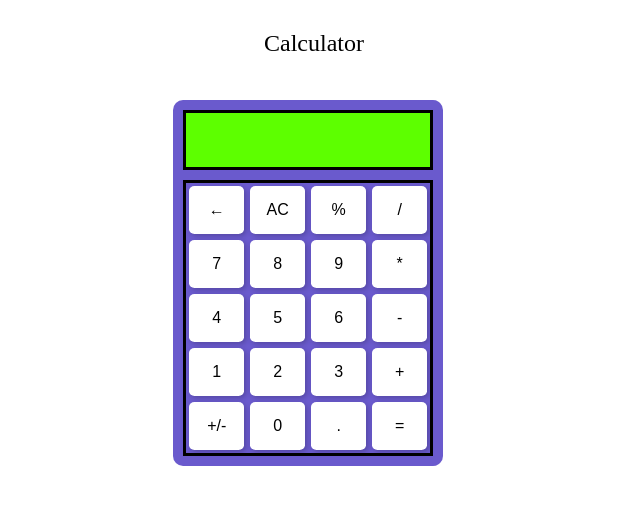
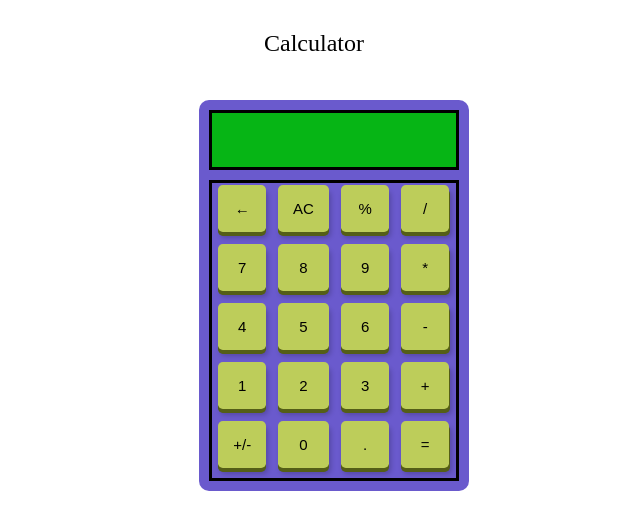
Before and after one commit to ShreyasKR8/Calculator, a plain HTML site: page index.html in a window 1280 px wide. Shown: the whole page, without its empty margins (326-966 px from the left). Drawn offline with Linux system fonts and the light colour scheme.

Commit message:
add 3D button effect

```diff
--- a/style.css
+++ b/style.css
@@ -20,7 +20,7 @@ header {
     display: flex;
     flex-direction: column;
     padding: 5px;
-    margin-left: 39%;
+    margin-left: 41%;
     background-color: slateblue;
 
 }
@@ -35,8 +35,7 @@ header {
     font-size: 28px;
     border: 3px solid black;
     text-align: right;
-    background-color:  #5dff00;
-
+    background-color:  #06B515;
 }
 
 .buttons-section {
@@ -47,19 +46,32 @@ header {
 }
 
 button {
-    margin: 3px;
-    padding: 15px;
+    margin: 6px;
+    padding: 0;
     border: none;
-    background-color: white;
+    background-color: #545e17;
     border-radius: 10%;
-    font-size: 16px;
+    font-size: 15px;
     cursor: pointer;
     box-shadow: 2px 2px 5px rgba(0, 0, 0, 0.2);
+}
+
+.front {
+    display: block;
+    transform: translateY(-4px);
+    padding: 15px;
+    border-radius: 10%;
+    background-color: #BDCD5A;
+    will-change: transform;
     transition: transform 100ms;
 }
 
-button:active {
-    box-shadow: none;
-    transform: translateY(3px);
+button:hover .front{
+    transform: translateY(-5px);
+}
+
+button:active .front{
+    /* box-shadow: none; */
+    transform: translateY(0.5px);
     background-color: #BDCD5A;
 }
```
